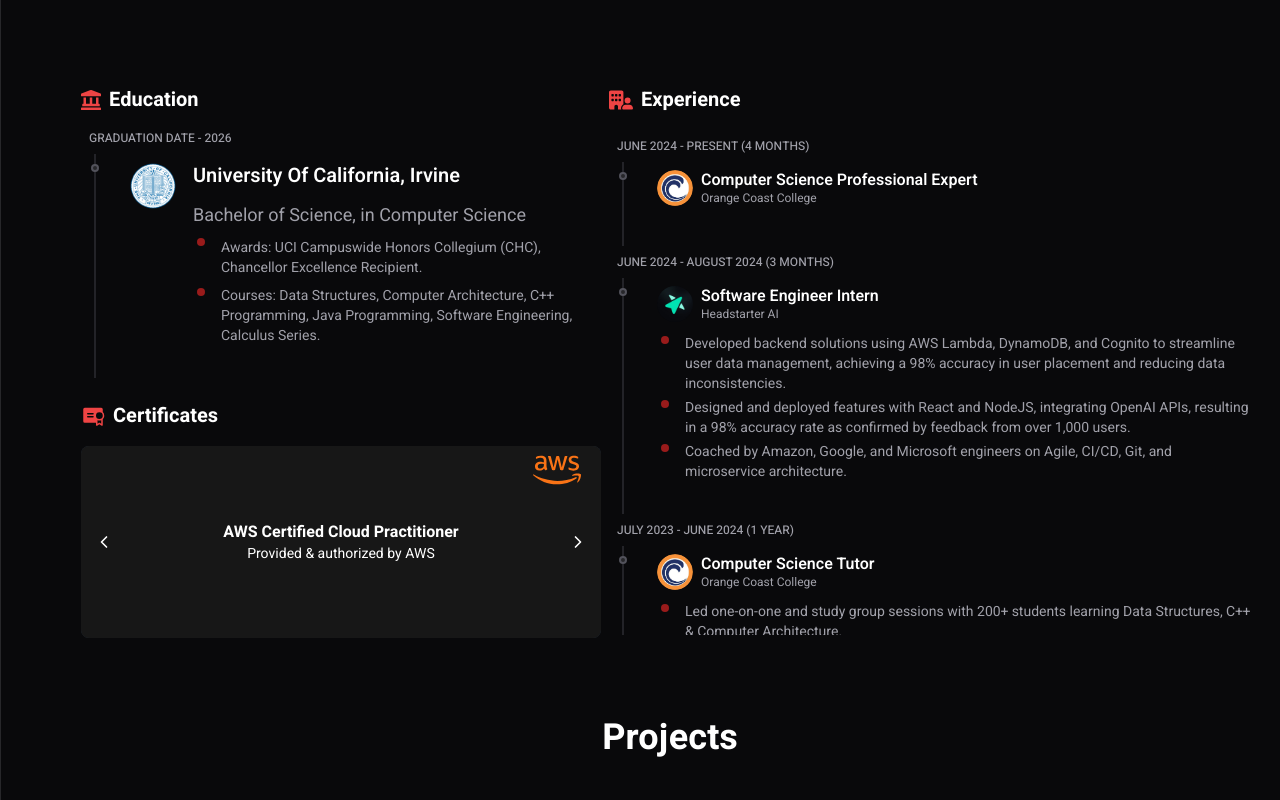
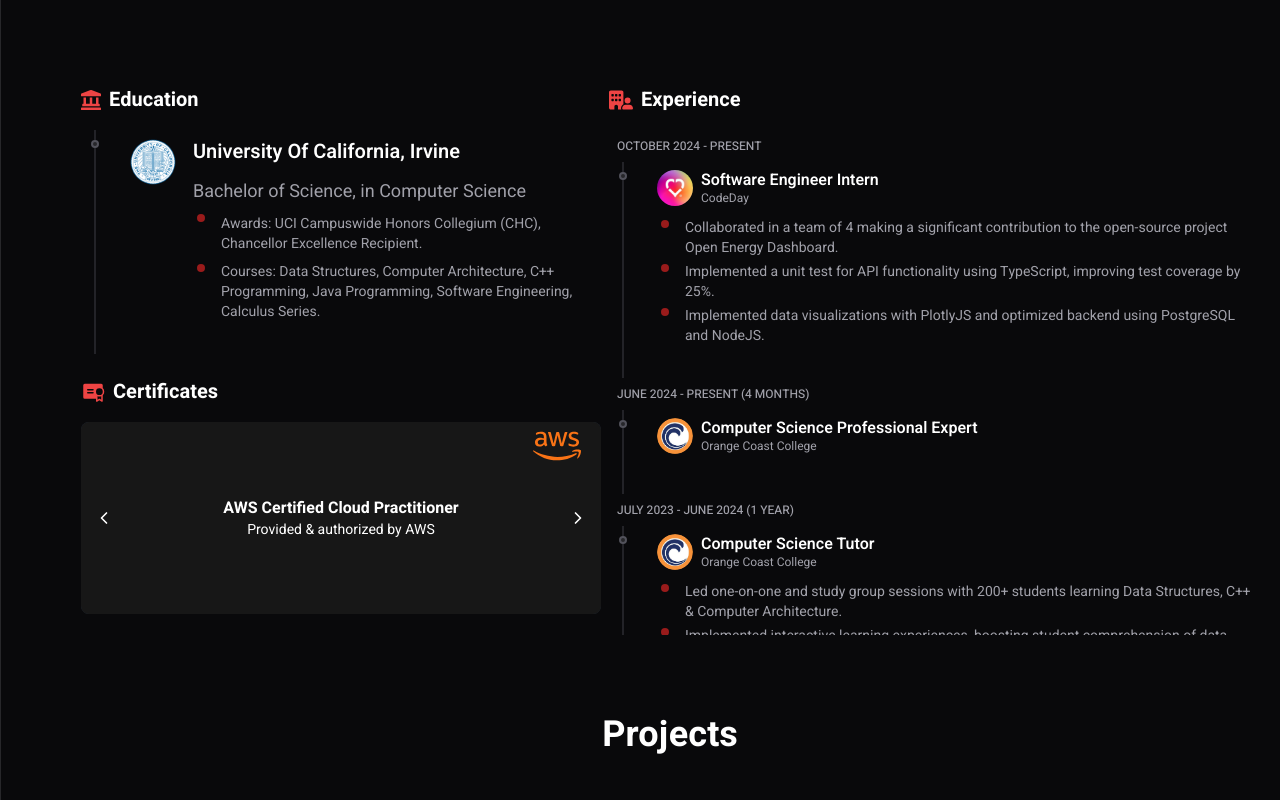
Before and after one commit to developersbm/personal-website, a React (Vite) app: page / in a window 1280 px wide. Shown: the part 600-1400 px from the top of the page. Built offline with nearby package versions, Linux system fonts and the light colour scheme.

Commit message:
Added info

```diff
--- a/src/data/user_info.js
+++ b/src/data/user_info.js
@@ -2,7 +2,7 @@
     // ============ MAIN DETAILS ============
     main: {
         name: "Sebastian Bastida Marin",
-        description: "Computer Science @UC Irvine. Software Engineer Intern @HeadStarter. Computer Science Tutor at OCC. Located at Irvine, California 🇺🇸. Specilized in Software, Full Stack & Web development.",
+        description: "Computer Science @UC Irvine | Software Engineer Intern @CodeDay | Prev @Headstarter | Computer Science Tutor at OCC | Located at Irvine, California 🇺🇸 | Specilized in Software, Cloud, Full Stack & Web development.",
         socialmedia: "../uci.png",
         role: "Software Engineer",
         photo: "../foto.png",
@@ -77,7 +77,7 @@
         {
             school: "University Of California, Irvine",
             degree: "Bachelor of Science, in Computer Science",
-            duration: "Graduation date - 2026",
+            duration: "",
             awards: "Awards: UCI Campuswide Honors Collegium (CHC), Chancellor Excellence Recipient.",
             courses: "Courses: Data Structures, Computer Architecture, C++ Programming, Java Programming, Software Engineering, Calculus Series.",
             image: "uci.png"
@@ -87,11 +87,33 @@
     // ============ EXPERIENCE ============
     experience: [
         {
+            position: "CodeDay",
+            company: "Software Engineer Intern",
+            duration: "October 2024 - Present",
+            image: "codeday.png",
+            descriptions: [
+                "Collaborated in a team of 4 making a significant contribution to the open-source project Open Energy Dashboard.",
+                "Implemented a unit test for API functionality using TypeScript, improving test coverage by 25%.",
+                "Implemented data visualizations with PlotlyJS and optimized backend using PostgreSQL and NodeJS."
+            ]
+        },
+        {
             position: "Orange Coast College",
             company: "Computer Science Professional Expert",
             duration: "June 2024 - Present (4 months)",
             image: "orange.png",
             descriptions: []
+        },
+        {
+            position: "Orange Coast College",
+            company: "Computer Science Tutor",
+            duration: "July 2023 - June 2024 (1 Year)",
+            image: "orange.png",
+            descriptions: [
+                "Led one-on-one and study group sessions with 200+ students learning Data Structures, C++ & Computer Architecture.",
+                "Implemented interactive learning experiences, boosting student comprehension of data structures by 50%, as evidenced by surveys.",
+                "Created engaging lesson plans and materials with professors, leading to a 15% increase in course retention rates, demonstrating improved student comprehension and engagement."
+            ]
         },
         {
             position: "Headstarter AI",
@@ -102,17 +124,6 @@
                 "Developed backend solutions using AWS Lambda, DynamoDB, and Cognito to streamline user data management, achieving a 98% accuracy in user placement and reducing data inconsistencies.",
                 "Designed and deployed features with React and NodeJS, integrating OpenAI APIs, resulting in a 98% accuracy rate as confirmed by feedback from over 1,000 users.",
                 "Coached by Amazon, Google, and Microsoft engineers on Agile, CI/CD, Git, and microservice architecture."
-            ]
-        },
-        {
-            position: "Orange Coast College",
-            company: "Computer Science Tutor",
-            duration: "July 2023 - June 2024 (1 Year)",
-            image: "orange.png",
-            descriptions: [
-                "Led one-on-one and study group sessions with 200+ students learning Data Structures, C++ & Computer Architecture.",
-                "Implemented interactive learning experiences, boosting student comprehension of data structures by 50%, as evidenced by surveys.",
-                "Created engaging lesson plans and materials with professors, leading to a 15% increase in course retention rates, demonstrating improved student comprehension and engagement."
             ]
         },
         {
```
